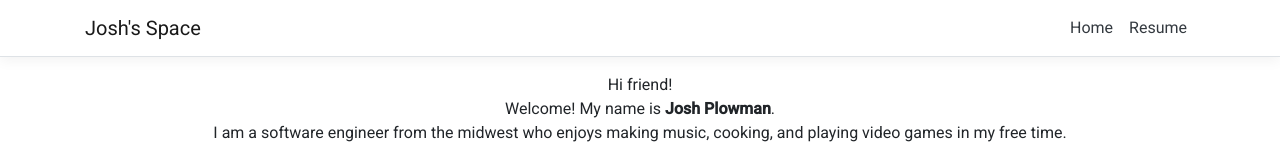
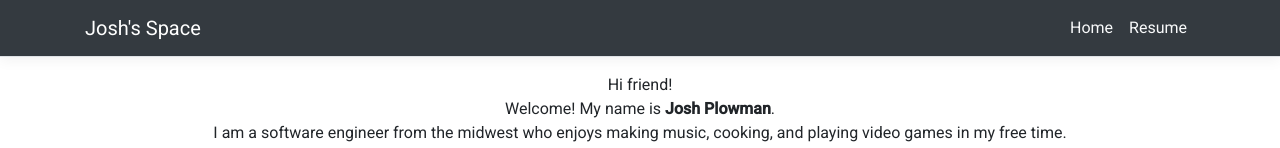
Before and after one commit to joshplow/Josh-Plowman-Resume, an Angular app in the folder JoshPlowmanResume/ClientApp/: page / in a window 1280 px wide. Shown: the top 148 px of the page. Built offline with nearby package versions, Linux system fonts and the light colour scheme.

Commit message:
changed navbar to dark theme

```diff
--- a/JoshPlowmanResume/ClientApp/src/app/nav-menu/nav-menu.component.css
+++ b/JoshPlowmanResume/ClientApp/src/app/nav-menu/nav-menu.component.css
@@ -2,6 +2,9 @@
   white-space: normal;
   text-align: center;
   word-break: break-all;
+}
+navbar-custom {
+  background-color: #300548;
 }
 
 html {
--- a/JoshPlowmanResume/ClientApp/src/app/nav-menu/nav-menu.component.html
+++ b/JoshPlowmanResume/ClientApp/src/app/nav-menu/nav-menu.component.html
@@ -1,6 +1,7 @@
 <header>
   <nav
-    class="navbar navbar-expand-sm navbar-toggleable-sm navbar-light bg-white border-bottom box-shadow mb-3"
+    class="navbar navbar-expand-sm navbar-toggleable-sm navbar-dark bg-dark border-bottom box-shadow mb-3"
+
   >
     <div class="container">
       <a class="navbar-brand" [routerLink]="['/']">Josh's Space</a>
@@ -23,10 +24,10 @@
           <li class="nav-item"
               [routerLinkActive]="['link-active']"
               [routerLinkActiveOptions]="{ exact: true }">
-            <a class="nav-link text-dark" [routerLink]="['/']">Home</a>
+            <a class="nav-link text-light" [routerLink]="['/']">Home</a>
           </li>
           <li class="nav-item" [routerLinkActive]="['link-active']">
-            <a class="nav-link text-dark" [routerLink]="['/resume']">Resume</a>
+            <a class="nav-link text-light" [routerLink]="['/resume']">Resume</a>
           </li>
           <!--
   <li class="nav-item" [routerLinkActive]="['link-active']">
```
